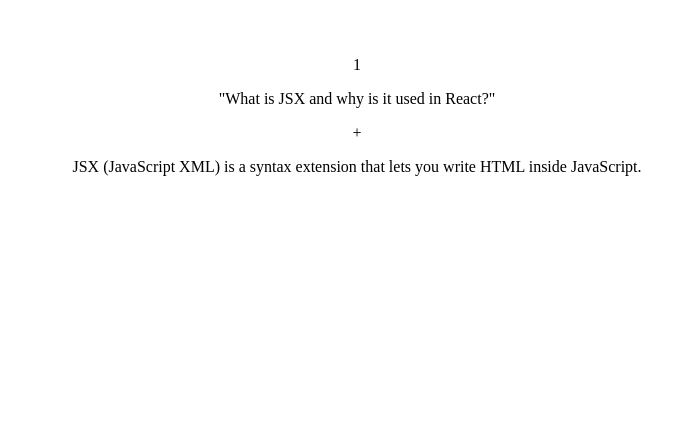
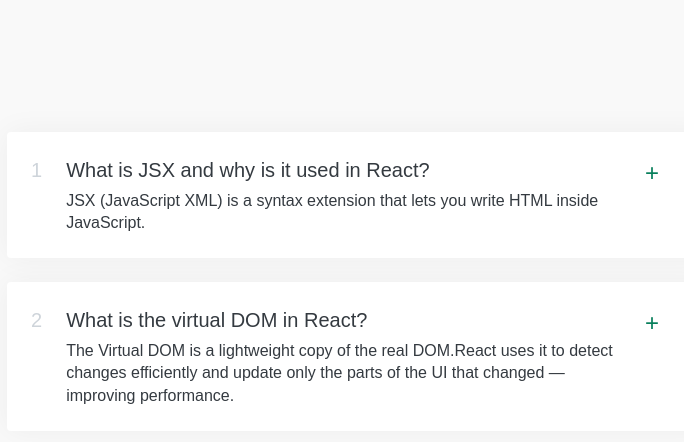
Before and after one commit to TanmayVidhate/accordion, a React (Vite) app: page / in a window 1280 px wide. Shown: the top 442 px of the page, without its empty margins (283-967 px from the left). Built offline with nearby package versions, Linux system fonts and the light colour scheme.

Commit message:
add css file and render data.js file

```diff
--- a/public/data.js
+++ b/public/data.js
@@ -1,4 +1,4 @@
-const faq = [
+const faqs = [
     {
         title : "What is JSX and why is it used in React?",
         ans : "JSX (JavaScript XML) is a syntax extension that lets you write HTML inside JavaScript."
@@ -10,5 +10,5 @@
 ]
 
 export {
-    faq
+    faqs,
 }
--- a/src/Components/Accordion.jsx
+++ b/src/Components/Accordion.jsx
@@ -1,13 +1,16 @@
 import React from 'react'
-
+import "./index.css"
+import Accordionitem from './Accordionitem.jsx'
+import { faqs } from '../../public/data'
 function Accordion() {
   return (
     <>
-        <div>
-            <p>1</p>
-            <p>"What is JSX and why is it used in React?"</p>
-            <p>+</p>
-            <div>JSX (JavaScript XML) is a syntax extension that lets you write HTML inside JavaScript.</div>
+        <div className='accordion'>
+           {
+            faqs.map((faq,i) =>
+                <Accordionitem faq = {faq} key = {i} number = {i} />
+            )
+           }
         </div>
     </>
   )
--- /dev/null
+++ b/src/Components/Accordionitem.jsx
@@ -0,0 +1,20 @@
+import React from 'react'
+import "./index.css"
+
+
+function Accordionitem({ faq : {title, ans} ,number}) {
+
+    return (
+        <>
+            <div className='item' >
+                <p className='number'>{ number + 1}</p>
+                <p className='title'>{title}</p>
+                <p className='icon'>+</p>
+                <p>{" "}</p>
+                <div className='ans'>{ans}</div>
+            </div>
+        </>
+    )
+}
+
+export default Accordionitem
--- a/src/Components/index.css
+++ b/src/Components/index.css
@@ -1,63 +1,78 @@
-.accordion {
-  max-width: 600px;
-  margin: 40px auto;
-  font-family: 'Segoe UI', sans-serif;
+/* Global reset */
+* {
+  margin: 0;
+  padding: 0;
+  box-sizing: border-box;
 }
 
+/* Page body */
+body {
+  font-family: sans-serif;
+  color: #343a40;
+  line-height: 1.4;
+  background-color: #f9f9f9;
+}
+
+/* Accordion container */
+.accordion {
+  width: 700px;
+  margin: 100px auto;
+  display: flex;
+  flex-direction: column;
+  gap: 24px;
+}
+
+/* Accordion item */
 .item {
   background-color: #fff;
-  border-radius: 8px;
-  box-shadow: 0 2px 8px rgba(0, 0, 0, 0.05);
-  padding: 16px 24px;
-  margin-bottom: 16px;
-  display: flex;
-  flex-direction: column;
+  border-radius: 4px;
+  padding: 20px 24px;
+  padding-right: 48px;
+  box-shadow: 0 0 30px rgba(0, 0, 0, 0.05);
+  border-top: 4px solid #fff;
+  border-bottom: 4px solid #fff;
+  display: grid;
+  grid-template-columns: 1fr auto 1fr;
+  column-gap: 24px;
   cursor: pointer;
-  transition: box-shadow 0.3s;
+  transition: all 0.3s ease;
+  text-align: left;
 }
 
-.item:hover {
-  box-shadow: 0 4px 16px rgba(0, 0, 0, 0.08);
+/* Active/open item */
+.open {
+  border-top: 4px solid #087f5b;
 }
 
+/* Number on the left */
 .number {
-  font-weight: bold;
-  color: #888;
-  font-size: 14px;
-  margin-bottom: 4px;
+  width: 50%;
+  font-size: 20px;
+  font-weight: 500;
+  color: #ced4da;
 }
 
+/* Title text */
 .title {
-  font-size: 16px;
+  font-size: 20px;
   font-weight: 500;
-  margin-bottom: 4px;
 }
 
-.icon {
-  position: absolute;
-  right: 24px;
-  top: 24px;
-  font-size: 24px;
-  color: #888;
+/* Green color for active title */
+.open .title {
+  color: #087f5b;
 }
 
-.content-box {
-  margin-top: 12px;
-  padding-top: 8px;
-  border-top: 1px solid #eee;
-  font-size: 15px;
-  line-height: 1.5;
-  color: #444;
-  animation: fadeIn 0.3s ease;
+/* Toggle icon */
+.icon {
+  font-size: 24px;
+  color: #087f5b;
 }
 
-/* @keyframes fadeIn {
-  from {
-    opacity: 0;
-    transform: translateY(-4px);
-  }
-  to {
-    opacity: 1;
-    transform: translateY(0);
-  }
-} */
+/* Content box (visible only if open) */
+.content-box {
+  grid-column: 2;
+  padding-top: 16px;
+  line-height: 1.6;
+  color: #495057;
+}
```
